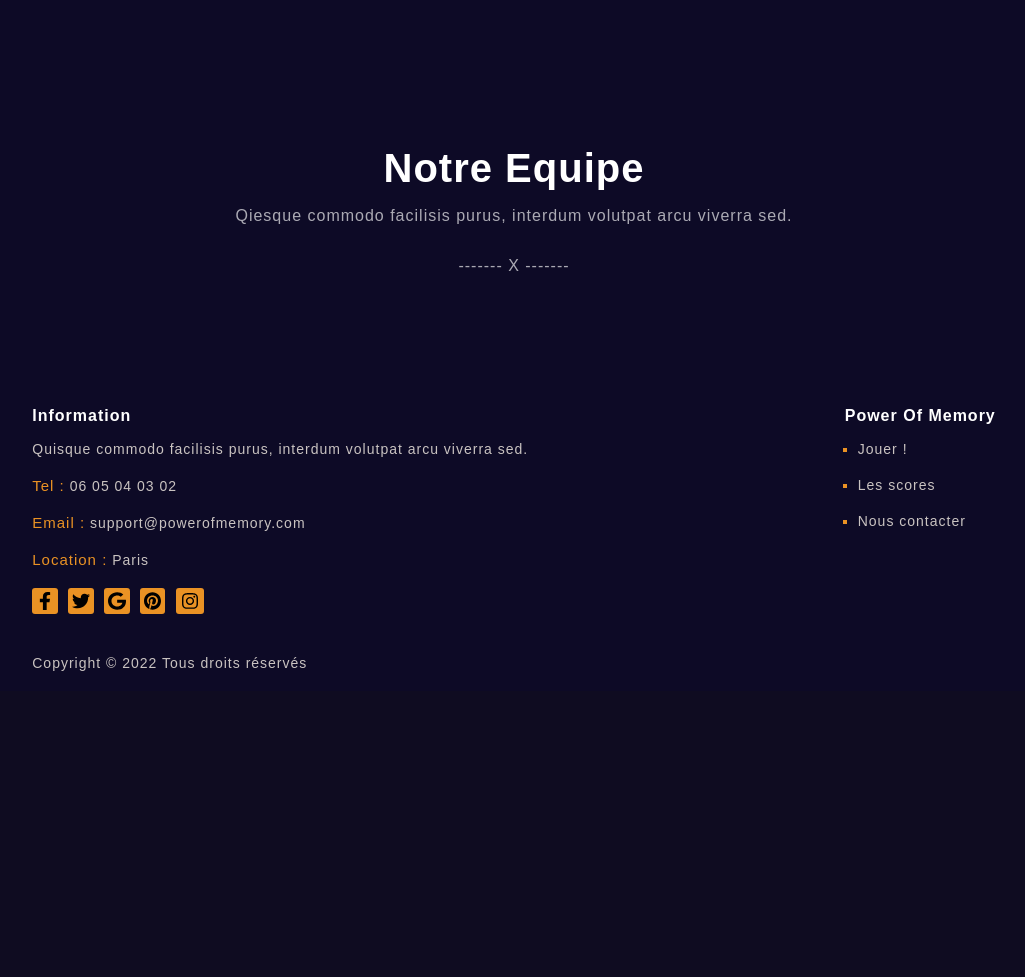
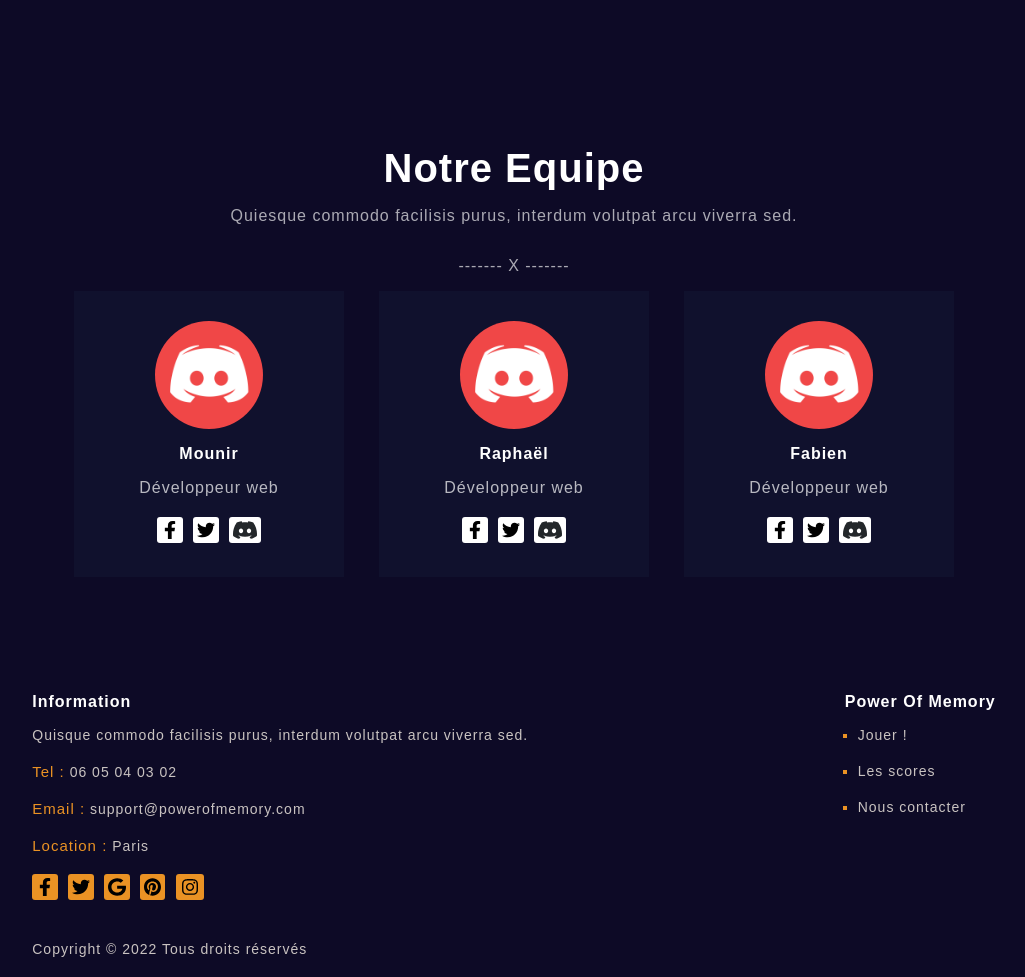
Before and after one commit to raphaelglt/memory, a PHP site: page / in a window 1280 px wide. Shown: the part 2048-3025 px from the top of the page, without its empty margins (126-1151 px from the left). Before the commit the page ends 2719 px from the top, so only its background shows below. Run offline with PHP 8.4, Linux system fonts and the light colour scheme.

Commit message:
ajout fin partie notre equipe

```diff
--- a/assets/css/index.css
+++ b/assets/css/index.css
@@ -225,6 +225,59 @@ section{
     opacity: 0.65;
 }
 
+/*CONTAINER5*/
+.container5{
+    color: white;
+    display: grid;
+    grid-template-columns: repeat(9, 1fr);
+    grid-template-rows: repeat(8, 1fr);
+    grid-gap: 35px;
+}
+.rectangle5{
+    background: rgb(16, 17, 45);
+    grid-column-start: 1;
+    grid-column-end: 4;
+    grid-row-start: 1;
+    grid-row-end: 9;
+}
+.rectangle6{
+    background: rgb(16, 17, 45);
+    grid-column-start: 4;
+    grid-column-end: 7;
+    grid-row-start: 1;
+    grid-row-end: 9;
+}
+.rectangle7{
+    background: rgb(16, 17, 45);
+    grid-column-start: 7;
+    grid-column-end: 10;
+    grid-row-start: 1;
+    grid-row-end: 9;
+}
+#equipe{
+    display: flex;
+    flex-direction: column;
+    justify-content: center;
+    align-items: center;
+}
+#PP{
+    width: 40%;
+    border-radius: 50%;
+    margin-top: 30px;
+}
+#job{
+    margin: 0 0 20px 0;
+    opacity: 0.7;
+}
+.personalRS{
+    background-color: white;
+    height: 18px;
+    padding: 4px;
+    border-radius: 3px;
+    margin-left: 5px;
+    margin-bottom: 30px;
+}
+
 /*FOOTER*/
 footer {
     position: relative;
--- a/index.html
+++ b/index.html
@@ -113,8 +113,41 @@
 
             <div class="container4">
                 <h2>Notre Equipe</h2>
-                <p>Qiesque commodo facilisis purus, interdum volutpat arcu viverra sed.</p>
+                <p>Quiesque commodo facilisis purus, interdum volutpat arcu viverra sed.</p>
                 <p>------- X -------</p>
+            </div>
+
+            <div class="container5">
+                <div class="rectangle5" id="equipe">
+                    <img src="assets/images/ppdiscord.jpeg" id="PP" alt="photo profil">
+                    <h3>Mounir</h3>
+                    <p id="job">Développeur web</p>
+                    <div>
+                        <img src="assets/images/facebook-f.svg" alt="Facebook logo" id="facebook"  class="personalRS"/>
+                        <img src="assets/images/twitter.svg" alt="Twitter logo"  class="personalRS"/>
+                        <img src="assets/images/discord.svg" alt="Discord logo" class="personalRS"/>
+                    </div>
+                </div>
+                <div class="rectangle6" id="equipe">
+                    <img src="assets/images/ppdiscord.jpeg" id="PP" alt="photo profil">
+                    <h3>Raphaël</h3>
+                    <p id="job">Développeur web</p>
+                    <div>
+                        <img src="assets/images/facebook-f.svg" alt="Facebook logo" id="facebook"  class="personalRS"/>
+                        <img src="assets/images/twitter.svg" alt="Twitter logo"  class="personalRS"/>
+                        <img src="assets/images/discord.svg" alt="Discord logo" class="personalRS"/>
+                    </div>
+                </div>
+                <div class="rectangle7" id="equipe">
+                    <img src="assets/images/ppdiscord.jpeg" id="PP" alt="photo profil">
+                    <h3>Fabien</h3>
+                    <p id="job">Développeur web</p>
+                    <div>
+                        <img src="assets/images/facebook-f.svg" alt="Facebook logo" id="facebook" class="personalRS"/>
+                        <img src="assets/images/twitter.svg" alt="Twitter logo" class="personalRS"/>
+                        <img src="assets/images/discord.svg" alt="Discord logo" class="personalRS"/>
+                    </div>
+                </div>
             </div>
         </section>
 
```
Also changed, not shown: assets/images/discord.svg (added), assets/images/ppdiscord.jpeg (added).
